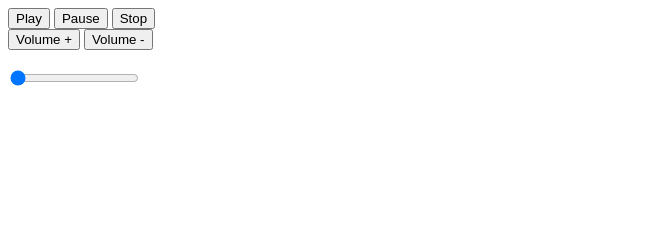
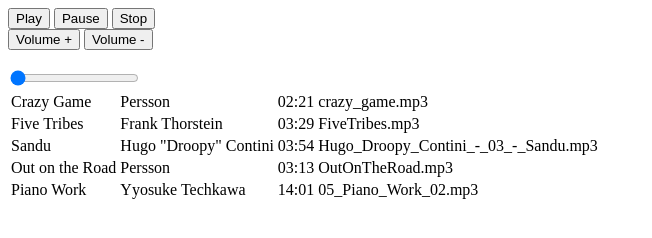
Before and after one commit to EnergeticPixels/audio_playlist, a website: page audioPlayer.html in a window 1280 px wide. Shown: the whole page, without its empty margins (0-652 px from the left). Drawn offline with Linux system fonts and the light colour scheme.

Commit message:
player incorpd, list displays

```diff
--- a/audioPlayer.html
+++ b/audioPlayer.html
@@ -7,6 +7,8 @@
 	<meta name="description" content="html5 audio player">
 	<meta name="author" content="EnergeticPixelsLLC">
 	<link rel="stylesheet" href="player.css">
+
+	<script src='music.js'></script>
 
 	<!--[if lt IE 9]>
 		<script src="https://cdnjs.cloudflare.com/ajax/libs/html5shiv/3.7.3/html5shiv.js"></script>
@@ -28,6 +30,8 @@
 	<br />
 	<input id='sliderTime' type='range' min='0' value='0' />
 
+	<div id='musicList'></div>
+
 	<script>
 		var player;
 		var intv;
@@ -43,6 +47,7 @@
 			player = document.getElementById('player');
 			slider = document.getElementById('sliderTime');
 			slider.addEventListener('change', reposition, false);
+			getMusicList();
 		};
 
 		// moving playhead to specific time by moving slider
@@ -116,6 +121,31 @@
 				player.volume = 0;
 			}
 		};
+
+		function getMusicList() {
+			var parser = new DOMParser();
+			xmlDocument = parser.parseFromString(xml, "text/xml");
+			//console.log(xmlDocument);
+			var elementsArray = xmlDocument.documentElement.getElementsByTagName('composition');
+			//console.log(elementsArray);
+			var arrayLength = elementsArray.length;
+			var output = "<table>";
+			for(var i = 0; i < arrayLength; i++) {
+				var title = elementsArray[i].getElementsByTagName('title')[0].firstChild.nodeValue;
+				//console.log(title);
+				var composer = elementsArray[i].getElementsByTagName('title')[0].firstChild.nodeValue;
+				//console.log(title);
+				var composer = elementsArray[i].getElementsByTagName('composer')[0].firstChild.nodeValue;
+				var time = elementsArray[i].getElementsByTagName('time')[0].firstChild.nodeValue;
+				var fileName = elementsArray[i].getElementsByTagName('filename')[0].firstChild.nodeValue;
+				//console.log(title + " " + composer + " " + time + " " + fileName);
+				output += "<tr>";
+				output += ("<td>" + title + "</td><td>" + composer + "</td><td>" + time + "</td><td>" + fileName + "</td>");
+				output += "</tr>";
+			}
+			output += "</table>";
+			document.getElementById('musicList').innerHTML = output;
+		}
 	</script>
 </body>
 </html>
```
Also changed, not shown: playList.html (renamed from index.html).
